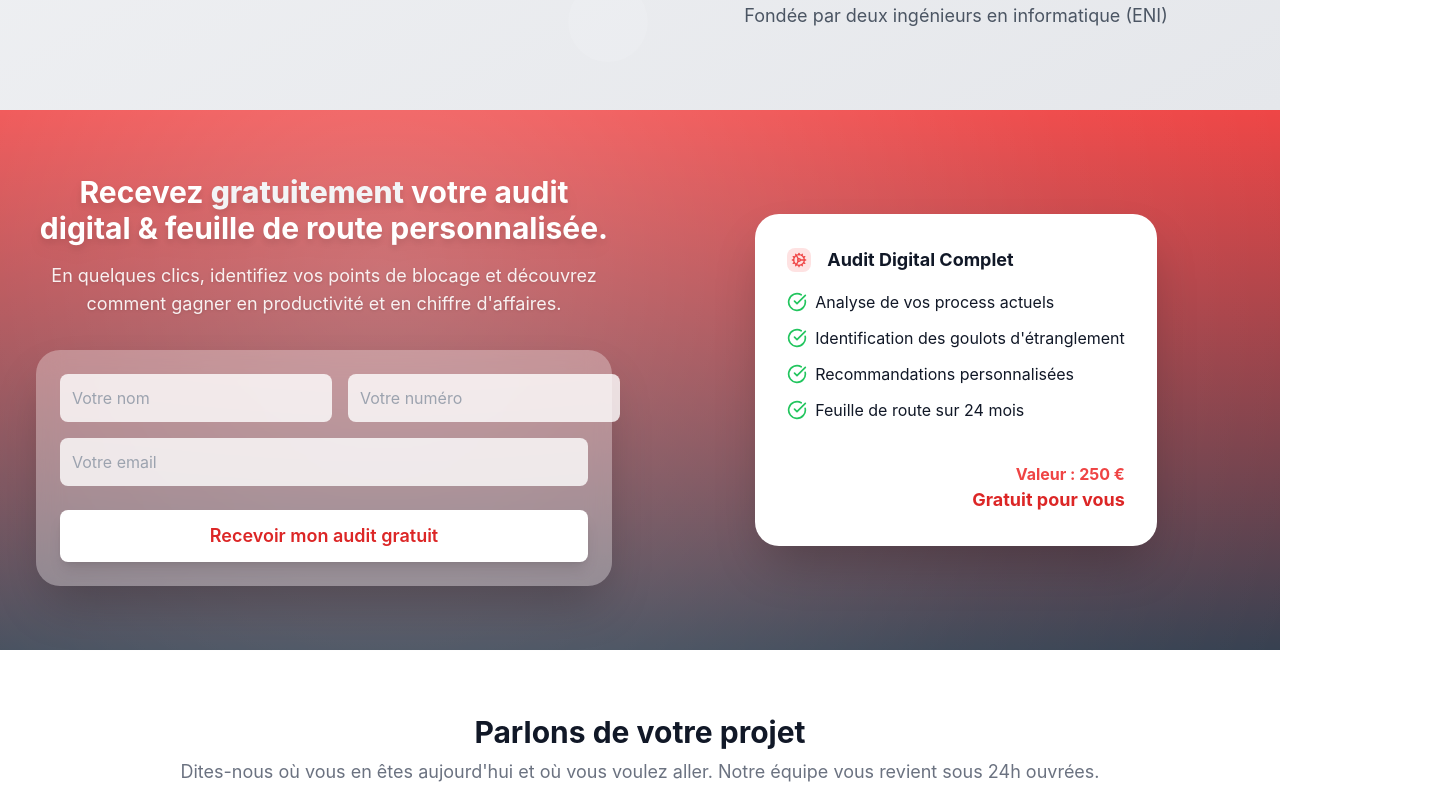
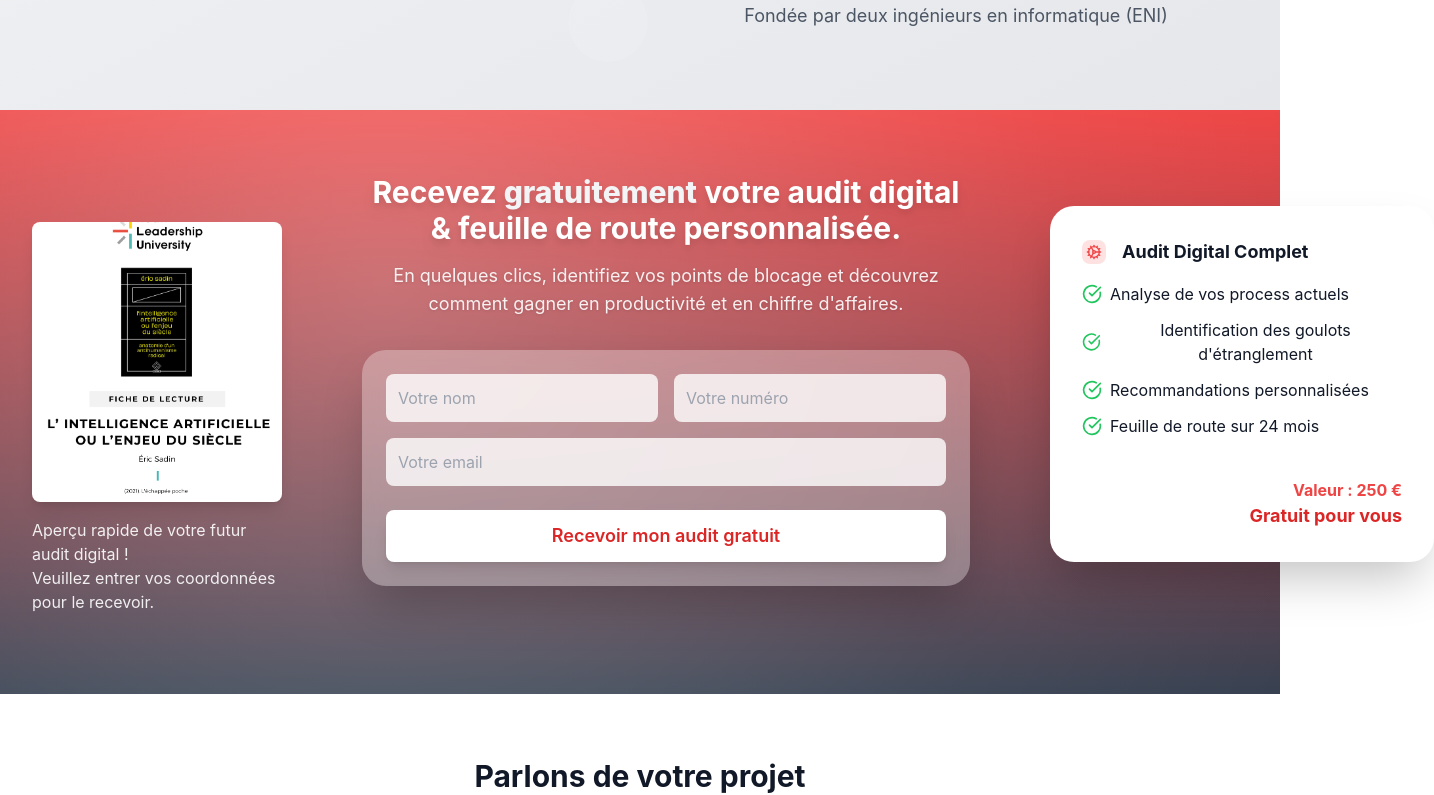
Before and after one commit to Mirahasina/Relia-web, a React (Create React App) app: page / in a window 1280 px wide. Shown: the part 3552-4347 px from the top of the page, 1434 px wide, since content can reach past the window. Built offline with nearby package versions, Linux system fonts and the light colour scheme.

Commit message:
ajout aperçu audit

```diff
--- a/src/components/ReliaLandingPage.js
+++ b/src/components/ReliaLandingPage.js
@@ -74,7 +74,7 @@ Objectif: ${form.objectif}
   };
 
   return (
-    <div className="min-h-screen bg-white w-[100%]">
+    <div className="min-h-screen bg-white w-full">
       <header className="fixed top-0 left-0 w-full z-50 bg-white transition-colors duration-300 ease-in-out">
         <div className="max-w-7xl mx-auto px-4 sm:px-6 lg:px-8">
           <div className="flex justify-between items-center py-6">
@@ -448,22 +448,46 @@ Objectif: ${form.objectif}
         </div>
       </section>
 
-      <section className="relative py-16 text-white" style={{ background: 'linear-gradient(180deg, #ef4444 0%, #374151 100%)' }}>
-        <div className="absolute inset-0 pointer-events-none z-0"
+      <section
+        className="relative py-16 text-white"
         style={{
-            background: 'radial-gradient(circle at 30% 30%, rgba(255,255,255,0.25) 0%, rgba(255,255,255,0.05) 70%, transparent 100%)'
+          background: 'linear-gradient(180deg, #ef4444 0%, #374151 100%)',
+        }}
+      >
+        <div
+          className="absolute inset-0 pointer-events-none z-0"
+          style={{
+            background:
+              'radial-gradient(circle at 30% 30%, rgba(255,255,255,0.25) 0%, rgba(255,255,255,0.05) 70%, transparent 100%)',
           }}
         />
-        <div className="relative max-w-7xl mx-auto px-4 sm:px-6 lg:px-8 z-10">
-          <div className="grid lg:grid-cols-2 gap-12 items-center">
-            <div>
-              <h2 className="text-3xl font-bold mb-4 drop-shadow-lg" id='audit' >
-                <span className="text-white">Recevez <span className="font-extrabold text-gray-100">gratuitement</span> votre audit digital & feuille de route personnalisée.</span>
+
+        <div className="relative max-w-7xl px-4 sm:px-6 lg:px-8 z-10  mx-auto">
+          <div className="flex flex-col lg:flex-row items-start justify-between gap-12">
+
+            <div className="flex flex-col items-center lg:items-start flex-shrink-0 mt-8 py-4">
+              <img
+                src={require('../assets/e-book.png')}
+                alt="Aperçu"
+                className="w-[250px] h-[280px] object-cover rounded-lg shadow-lg mb-4"
+              />
+              <p className="text-white/90 text-center lg:text-left max-w-[250px]">
+                Aperçu rapide de votre futur audit digital !<br />
+                Veuillez entrer vos coordonnées pour le recevoir.
+              </p>
+            </div>
+
+            <div className="flex-1 mx-4 lg:mx-8">
+              <h2 className="text-3xl font-bold mb-4 drop-shadow-lg" id="audit">
+                <span className="text-white">
+                  Recevez <span className="font-extrabold text-gray-100">gratuitement</span> votre audit digital & feuille de route personnalisée.
+                </span>
               </h2>
               <p className="text-lg mb-8 opacity-90 drop-shadow">
                 En quelques clics, identifiez vos points de blocage et découvrez comment gagner en productivité et en chiffre d'affaires.
               </p>
-              <form className="bg-white/30 backdrop-blur-md rounded-3xl p-6 shadow-2xl flex flex-col gap-4 max-w-xl mx-auto">
+
+              <form className="bg-white/30 backdrop-blur-md rounded-3xl p-6 shadow-2xl flex flex-col gap-4">
                 <div className="flex flex-col sm:flex-row gap-4">
                   <input
                     type="text"
@@ -490,9 +514,7 @@ Objectif: ${form.objectif}
               </form>
             </div>
 
-            <div
-              className="bg-white text-gray-900 p-8 rounded-3xl shadow-2xl max-w-md mx-auto flex flex-col justify-center transition-all duration-500 ease-in-out hover:bg-[#6B3B3B] hover:text-white hover:shadow-[0_8px_40px_0_rgba(107,59,59,0.25)] group"
-            >
+            <div className="flex-shrink-0 w-full max-w-sm bg-white text-gray-900 p-8 rounded-3xl shadow-2xl flex flex-col justify-center transition-all duration-500 ease-in-out hover:bg-[#6B3B3B] hover:text-white hover:shadow-[0_8px_40px_0_rgba(107,59,59,0.25)] group lg:mt-8 mb-4">
   <div className="font-bold text-lg mb-2 flex items-center gap-2">
     <span className="inline-block w-6 h-6 bg-red-100 rounded-lg flex items-center justify-center mr-2 group-hover:bg-white/30 transition-colors duration-500">
       <Cog className="w-4 h-4 text-red-500 group-hover:text-white transition-colors duration-500" />
@@ -518,8 +540,12 @@ Objectif: ${form.objectif}
     </li>
   </ul>
   <div className="text-right mt-4">
-                <div className="text-base font-bold text-red-500 group-hover:text-white transition-colors duration-500">Valeur : 250 €</div>
-                <div className="text-lg font-bold text-red-600 group-hover:text-white transition-colors duration-500">Gratuit pour vous</div>
+    <div className="text-base font-bold text-red-500 group-hover:text-white transition-colors duration-500">
+      Valeur : 250 €
+    </div>
+    <div className="text-lg font-bold text-red-600 group-hover:text-white transition-colors duration-500">
+      Gratuit pour vous
+    </div>
   </div>
 </div>
           </div>
```
Lines whose indentation alone changed are shown as unchanged.
